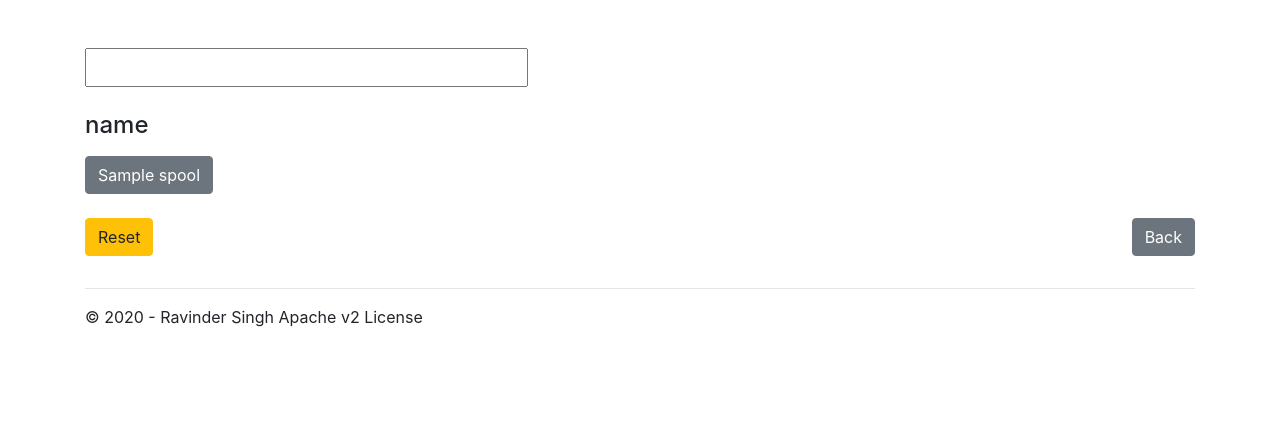
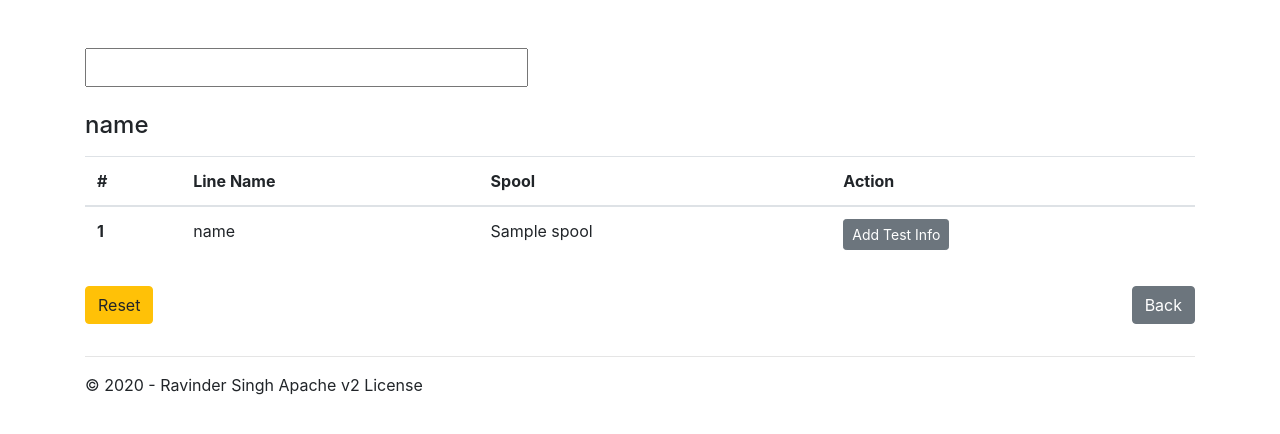
Before and after one commit to ravi-2912/database_app, a Flask app: template ToughnessDatabase/ToughnessDatabase/templates/forms/spools.html in a window 1280 px wide. Shown: the part 68-502 px from the top of the page. Run offline with Flask 2, Linux system fonts and the light colour scheme; the template is opened without the code that fills it: most values are stand-ins (such as "Sample title", 1, 10 or a date in 2020); form fields are guessed from the names that the template uses; parts of the project's set-up code (start-up, migrations or seed data) failed here and were passed over; some libraries are stand-ins or nearby versions.

Commit message:
Display data as tables.

```diff
--- a/ToughnessDatabase/ToughnessDatabase/templates/forms/spools.html
+++ b/ToughnessDatabase/ToughnessDatabase/templates/forms/spools.html
@@ -4,18 +4,33 @@
 
 <form action="/add/spools" method="POST">
     {% for pipeline in pipelines.keys() %}
-
-        <h4><label>{{ pipeline }}</label></h4>
-        {% for spool in pipelines[pipeline]["spools"] %}
-            <a class="btn btn-secondary" href="{{ url_for('add_test_data', line_name=pipeline, spool=spool) }}">
-                {{ spool }}
-            </a>
-
-        {% endfor %}
-
+    <h4><label>{{ pipeline }}</label></h4>
+    <table class="table">
+        <thead>
+            <tr>
+                <th scope="col">#</th>
+                <th scope="col">Line Name</th>
+                <th scope="col">Spool</th>
+                <th scope="col">Action</th>
+                <!--TODO: Add status-->
+            </tr>
+        </thead>
+        <tbody>
+            {% for spool in pipelines[pipeline]["spools"] %}
+            <tr>
+                <th scope="row">1</th>
+                <td>{{ pipeline }}</td>
+                <td>{{ spool }}</td>
+                <td>
+                    <a class="btn btn-secondary btn-sm" href="{{ url_for('add_test_data', line_name=pipeline, spool=spool) }}">
+                        Add Test Info
+                    </a>
+                </td>
+            </tr>
+            {% endfor %}
+        </tbody>
+    </table>
     {% endfor %}
-
-
 
 
     <div class="form-group d-flex mt-4">
```
